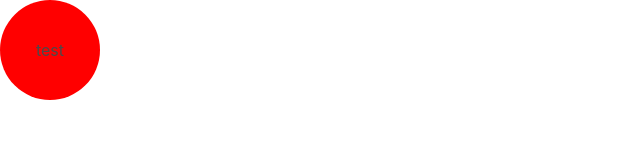
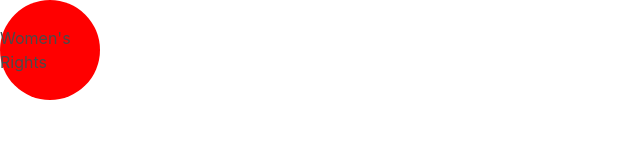
Before and after one commit to simenhaga/Smidig-prosjekt-Meliora-Impact, a React (Create React App) app: page / in a window 1280 px wide. Shown: the top 160 px of the page, without its empty margins (0-640 px from the left). Built offline with nearby package versions, Linux system fonts and the light colour scheme.

Commit message:
bubble uses state

```diff
--- a/src/App.js
+++ b/src/App.js
@@ -1,4 +1,4 @@
-import {useState, UseState} from 'react'
+import { useState } from 'react'
 import Bubble from "./components/Bubble";
 import 'bulma/css/bulma.min.css';
 
@@ -7,16 +7,18 @@ function App() {
   const [tags, setTags] = useState([
     {
       id: 1,
-      title: "Women's Rights"
+      title: "Women's Rights",
+      selected: false
     },
     {
       id: 2,
-      title: 'Education'
+      title: 'Education',
+      selected: false
     }
   ])
   return (
     <div className="main">
-      <Bubble title={'test'}/>
+      <Bubble tag={tags.at(0)}/>
     </div>
   );
 }
--- a/src/components/Bubble.js
+++ b/src/components/Bubble.js
@@ -1,14 +1,15 @@
 import { useState } from "react";
 
-const Bubble = ({title, onToggle}) => {
+const Bubble = ({tag, onToggle}) => {
     const [selected, setSelected] = useState(false)
 
     const toggleSize = () => {
-
+        console.log(onToggle)
     }
     return (
-        <div className={'bubble'} onClick={() => toggleSize}>
-            <label>{title}</label>
+        <div className={'bubble'} onClick={() =>
+            toggleSize(onToggle)}>
+            <label>{tag.title}</label>
         </div>
     )
 }
```
